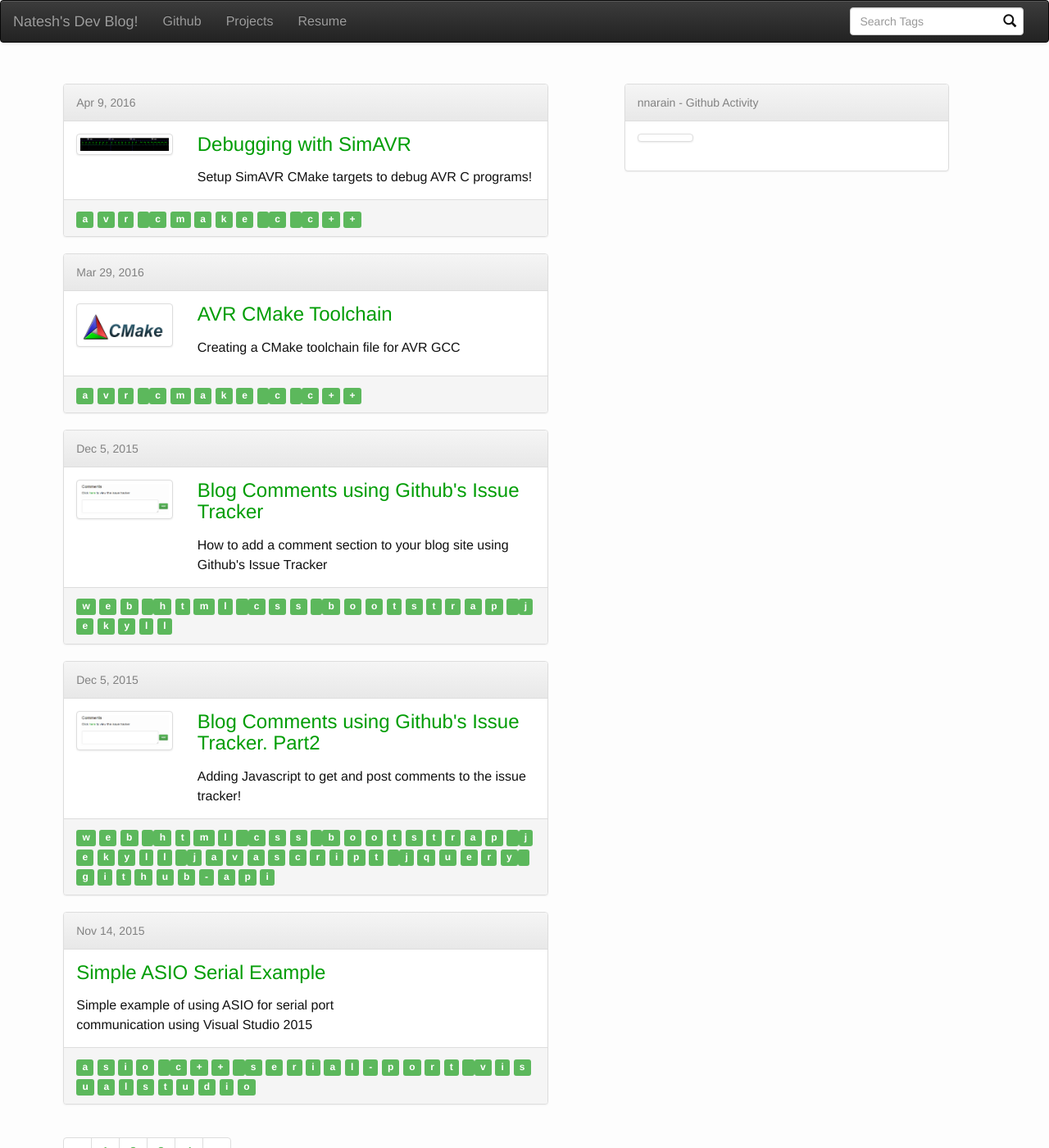
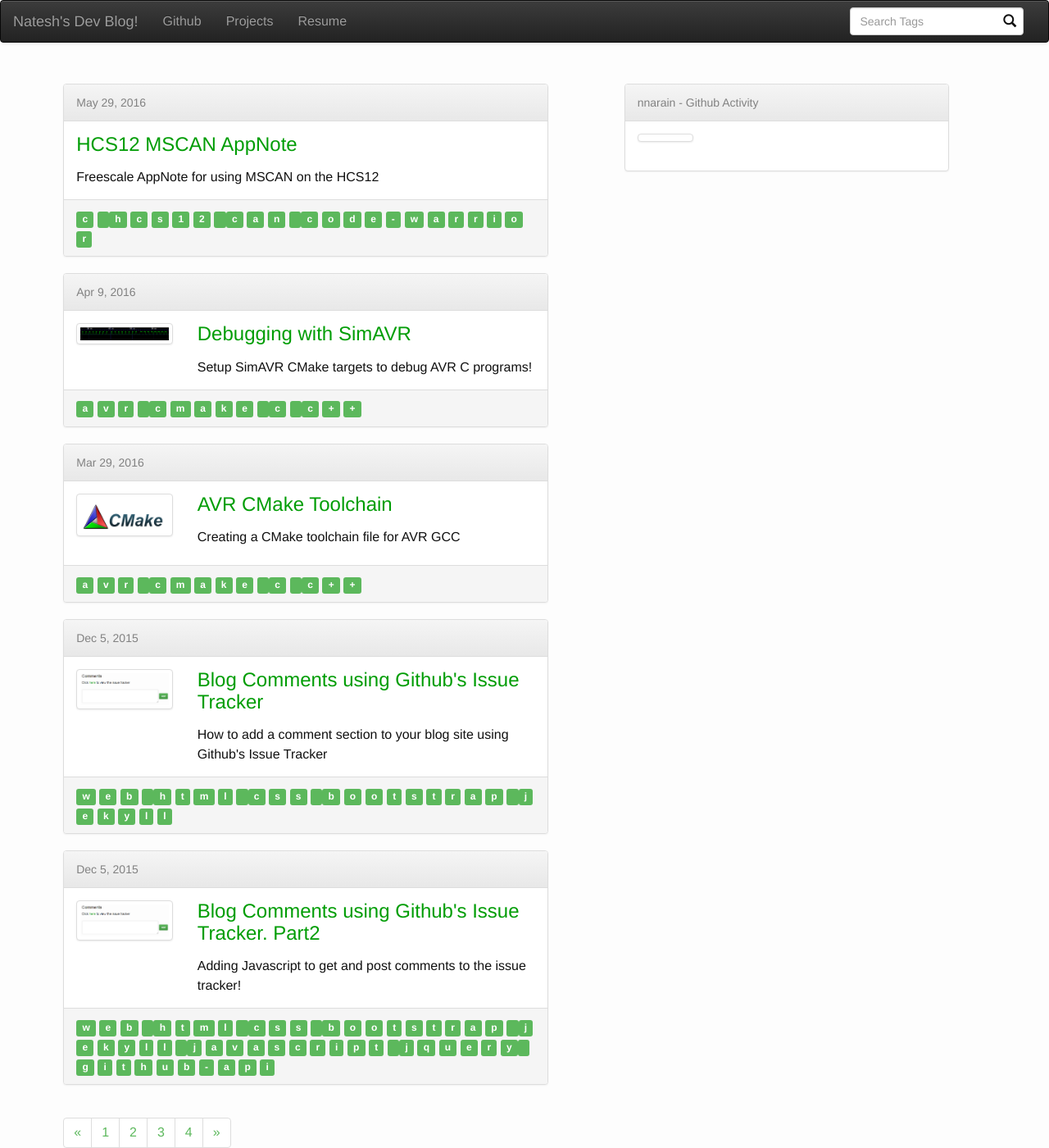
Before and after one commit to nnarain/nnarain.github.io, a Jekyll site: the page built from index.html, in a window 1280 px wide and 1400 px high. Shown: the whole window at 82% size. Built offline with Jekyll 4.4.1, drawn with Linux system fonts in a browser that asks for light colours; the list of posts is cut into pages by our own code.

Commit message:
app-note

```diff
--- a/_config.yml
+++ b/_config.yml
@@ -22,4 +22,4 @@
 highlight_theme: vs
 
 # gems
-gems: [jekyll-paginate]
+gems: [jekyll-paginate, jekyll-gist]
--- /dev/null
+++ b/_posts/2016-05-29-HCS12 MSCAN AppNote.md
@@ -0,0 +1,13 @@
+---
+layout: post
+title: HCS12 MSCAN AppNote
+description: Freescale AppNote for using MSCAN on the HCS12
+tag: c hcs12 can code-warrior
+thumbnail:
+repo_url:
+issue_number:
+---
+
+[AppNote](http://cache.freescale.com/files/microcontrollers/doc/app_note/AN3034.pdf)
+
+{% gist nnarain/882248a800c624aebc60b6d8f941fd0b %}
```
